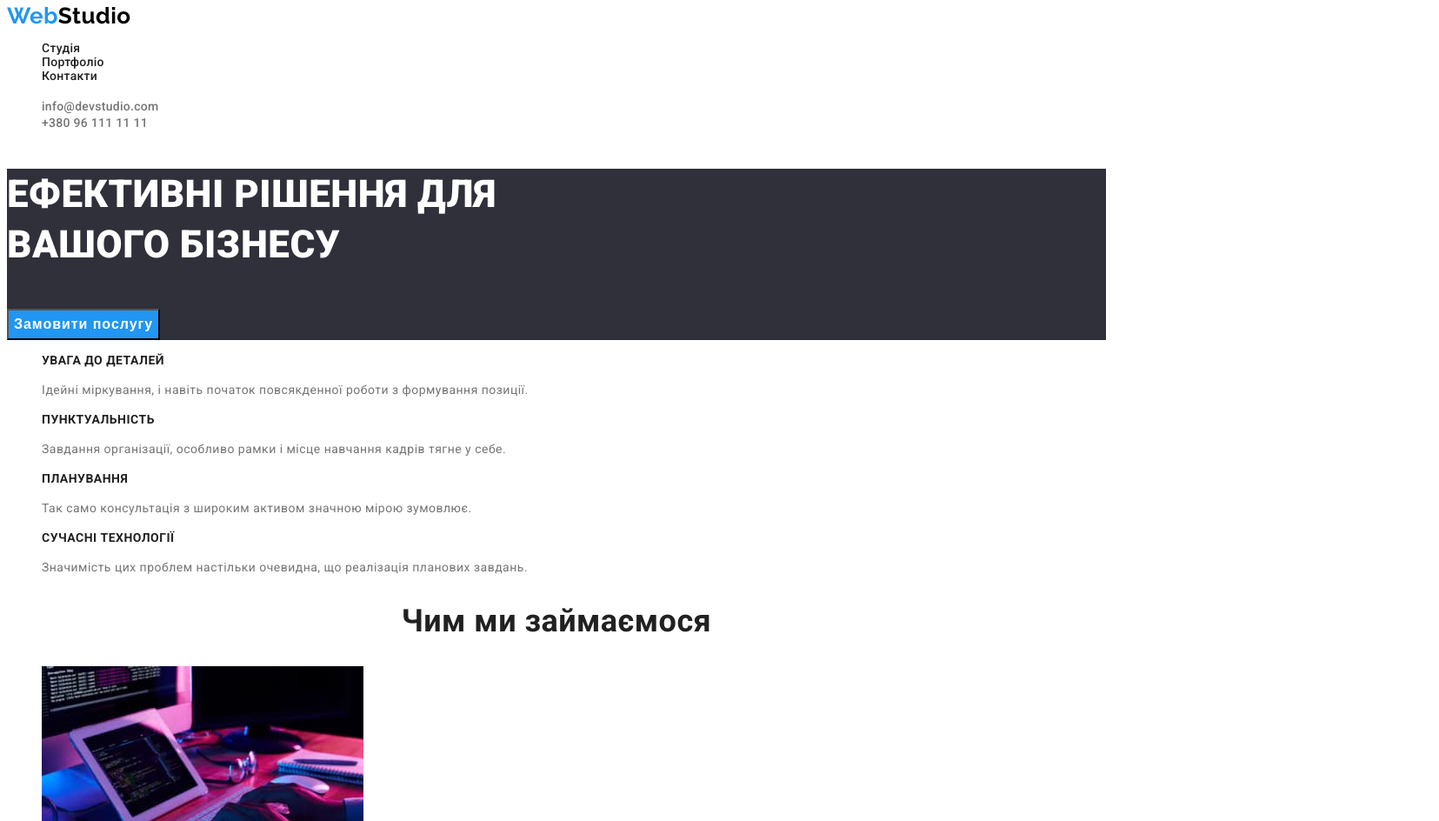
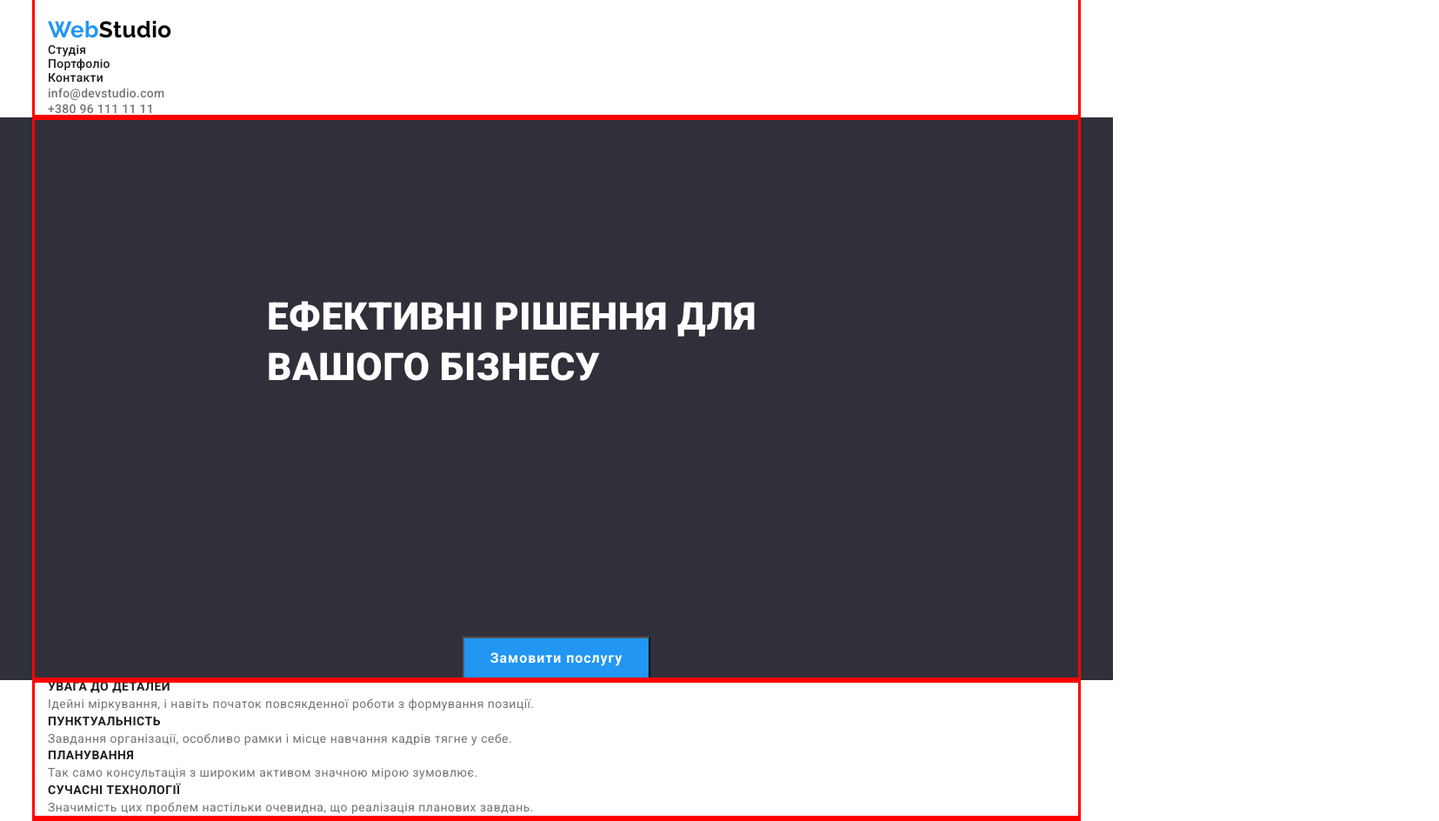
Before and after one commit to Bohdan119/goit-markup-hw-03, a plain HTML site: page index.html in a window 1280 px wide. Shown: the part 5-949 px from the top of the page at 87% size, 1655 px wide, since content can reach past the window. Drawn offline with nearby package versions, Linux system fonts and the light colour scheme.

Commit message:
padding-margin/attempt-1/03-11-22

```diff
--- a/css/style.css
+++ b/css/style.css
@@ -32,15 +32,39 @@ font-size:16px;
 letter-spacing: 0.03em;
 color:var(--color-main);
 }
+/* ----------------NORMAL-------------- */
+h1,
+h2,
+h3,
+p
+{margin:0;}
 
+ul{
+list-style: none;
+margin: 0;
+padding: 0;
+}
 
 /*----------HEADER---------*/
 
 .header{
+padding-top: 24px;
+padding-bottom: 25;
+
+margin: 0 auto;
+
+
 width: 1600px;
 left: 0px;
 top: 0px;
 color: var(--color-white);
+}
+.conteiner{
+    width: 1200px;
+    padding-left: 15px;
+    padding-right: 15px;
+    margin: 0 auto;
+    outline: 3px solid red;
 }
 
 .header-logo{}
@@ -99,10 +123,21 @@ color: var(--color-change);
 
 /*----------HEROY---------*/
 .main-heroy{
+margin: 0 auto;
+
 background-color: var(--color-bckg);
 }
 
 .heroy-title{
+
+padding-top: 200px;
+padding-bottom: 280px;
+padding-left: 252px;
+padding-right: 252px;
+
+
+
+
 font-weight: 900;
 font-size: 44px;
 line-height: 1.33;
@@ -111,6 +146,13 @@ text-transform: uppercase;
 }
 
 .main-button{
+    width: 216px;
+    height: 50px;
+
+    display: block;
+    margin: 0 auto;
+
+
 font-weight:var(--font-weig-b);
 font-size: 16px;
 line-height: 1.875;
--- a/index.html
+++ b/index.html
@@ -5,6 +5,7 @@
     <meta http-equiv="X-UA-Compatible" content="IE=edge" />
     <meta name="viewport" content="width=device-width, initial-scale=1.0" />
     <title>home work</title>
+    <link rel="stylesheet" href="https://cdnjs.cloudflare.com/ajax/libs/modern-normalize/1.1.0/modern-normalize.css">
     <link rel="preconnect" href="https://fonts.googleapis.com" />
     <link rel="preconnect" href="https://fonts.gstatic.com" crossorigin />
     <link
@@ -15,6 +16,7 @@
   </head>
   <body>
     <section class="body">
+      <div class="conteiner">
       <!--header-->
       <header class="header">
         <div class="header-logo">
@@ -48,23 +50,26 @@
             </li>
           </ul>
         </div>
+      </div>
       </header>
 
       <!------main file------>
       <main class="single-file">
         <!--heroy-->
         <section class="main-heroy">
-          <div>
+        <div class="conteiner">
               <h1 class="heroy-title">
                 Ефективні рішення для <br />
                 вашого бізнесу
               </h1>
+            <button class="main-button" type="button">Замовити послугу</button>
           </div>
-          <button class="main-button" type="button">Замовити послугу</button>
         </section>
 
           <!--skill file-->
           <section class="skill">
+
+            <div class="conteiner">
               <h2>Skills</h2>
               <ul class="skill-list">
                 <li>
@@ -95,10 +100,14 @@
                   </p>
                 </li>
               </ul>
+            </div>
+
         </section>
 
         <!--work file-->
         <section class="work">
+
+          <div class="conteiner">
             <h2 class="title">Чим ми займаємося</h2>
             <ul class="work-image">
               <li>
@@ -123,10 +132,13 @@
                   height="294"/>
               </li>
             </ul>
+          </div>
         </section>
 
         <!--team file-->
         <section class="team">
+
+          <div class="conteiner">
             <div>
               <h2  class="title">Наша команда</h2>
             </div>
@@ -170,11 +182,14 @@
                   </li>
               </ul>
             </div>
+          </div>
         </section>
       </main>
 
       <!--file contacts-->
       <footer>
+
+        <div class="conteiner">
           <div class="footer">
             <div class="footer-logo">
               <a href="index.html" class="footer-studio"
@@ -206,6 +221,7 @@
               </ul>
             </div>
           </div>
+        </div>
       </footer>
     </section>
   </body>
```
Also changed, not shown: portfolio.html (+1 -0 lines). Lines whose indentation alone changed are shown as unchanged.
